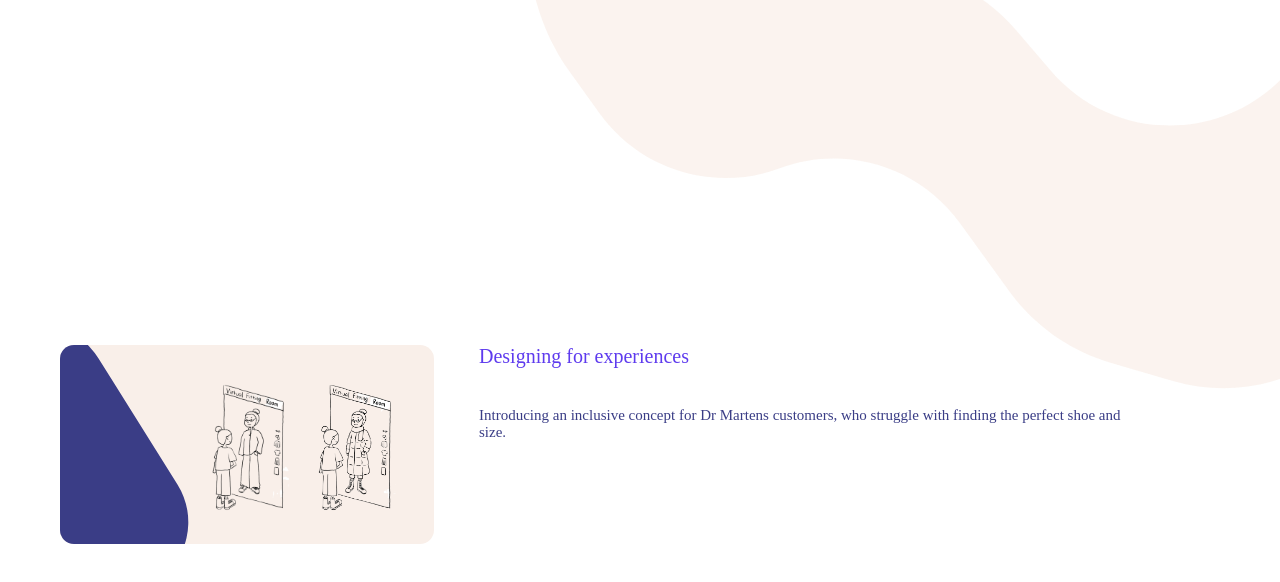
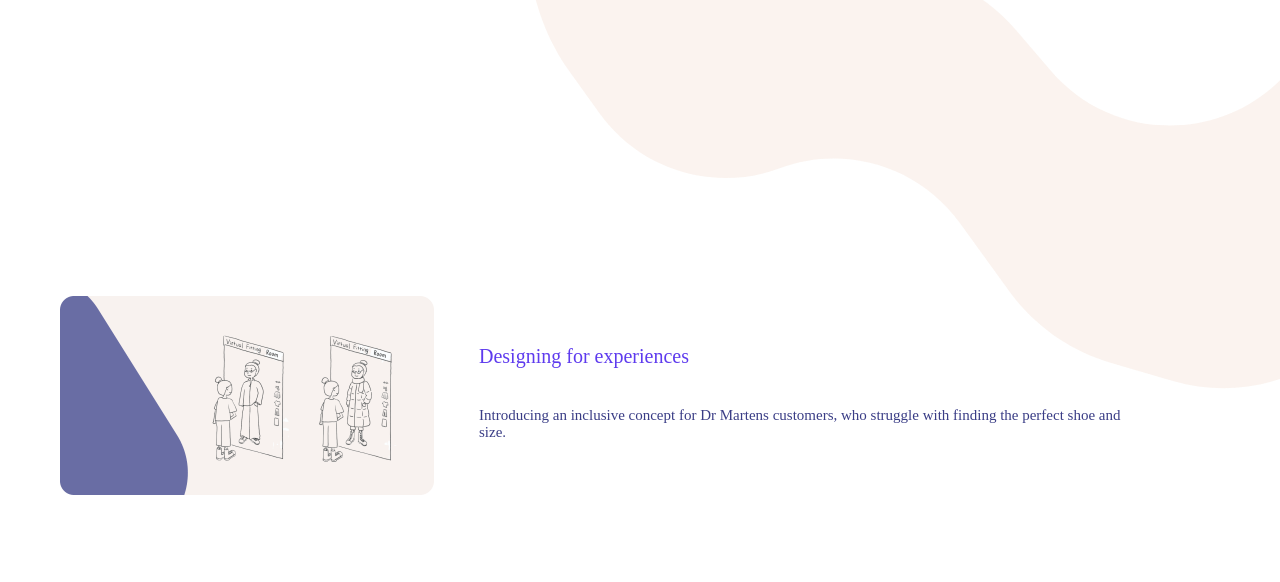
Before and after one commit to BessyHayls/my-portfolio, a Next.js app: page / in a window 1280 px wide. Shown: the part 5210-5792 px from the top of the page. Built offline with nearby package versions, Linux system fonts and the light colour scheme; a web font is replaced by a local one.

Commit message:
Replaced more frames with image

```diff
--- a/pages/components/styles/uxResearchDesign.module.css
+++ b/pages/components/styles/uxResearchDesign.module.css
@@ -17,7 +17,15 @@
     height: 199px;
     object-fit: cover;
   }
-
+  .dfxIcon {
+    position: absolute;
+    top: 800px;
+    left: 60px;
+    border-radius: 9px;
+    width: 374px;
+    height: 199px;
+    object-fit: cover;
+  }
   .uphoria {
     position: absolute;
     top: 351px;
@@ -53,45 +61,6 @@
     display: inline-block;
     width: 652px;
   }
-  .vfrChild {
-    position: absolute;
-    top: 47.86px;
-    left: -151px;
-    border-radius: var(--br-52xl);
-    background-color: #3a3d86;
-    width: 178.7px;
-    height: 290.57px;
-    transform: rotate(-32.06deg);
-    transform-origin: 0 0;
-  }
-  .vfr101Icon {
-    top: 29px;
-    left: 227px;
-    width: 135px;
-    height: 142px;
-    object-fit: cover;
-  }
-  .vfr,
-  .vfr101Icon,
-  .vfr21Icon {
-    position: absolute;
-  }
-  .vfr21Icon {
-    top: 29px;
-    left: 121px;
-    width: 133px;
-    height: 142px;
-    object-fit: cover;
-  }
-  .vfr {
-    top: 849px;
-    left: 60px;
-    border-radius: var(--br-sm);
-    background-color: var(--color-linen);
-    width: 374px;
-    height: 199px;
-    overflow: hidden;
-  }
   .uxResearchDesign {
     width: 100%;
     position: relative;
--- a/pages/components/uxResearchDesign.tsx
+++ b/pages/components/uxResearchDesign.tsx
@@ -40,12 +40,7 @@ const UXResearchDesign: NextPage = () => {
         Introducing an inclusive concept for Dr Martens customers, who struggle
         with finding the perfect shoe and size.
       </div>
-      <div className={styles.vfr}>
-        <div className={styles.vfrChild} />
-        <img className={styles.vfr101Icon} alt="" src="/vfr10-1@2x.png" />
-        <img className={styles.vfr21Icon} alt="" src="/vfr2-1@2x.png" />
-        <div className={styles.uxResearchDesignBoxChild} />
-      </div>
+      <img className={styles.dfxIcon} alt="" src="dfx-1@2x.png" />
     </div>
   );
 };
```
Also changed, not shown: public/dfx-1@2x.png (added).
